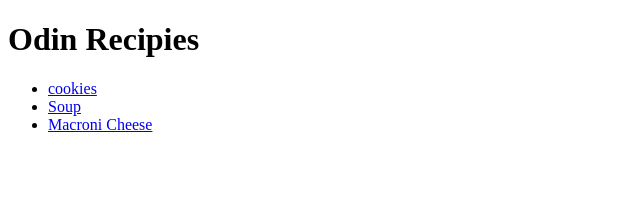
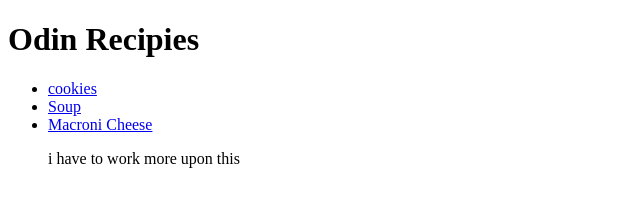
Before and after one commit to dextroet/odin-recipes, a plain HTML site: page index.html in a window 1280 px wide. Shown: the whole page, without its empty margins (0-640 px from the left). Drawn offline with Linux system fonts and the light colour scheme.

Commit message:
just checking something

```diff
--- a/index.html
+++ b/index.html
@@ -21,6 +21,9 @@
     <li><a href="/recipes/Black_bean_soup.html">Soup</a> </li>
 
      <li><a href="/recipes/macroni_cheese.html">Macroni Cheese</a></li>
+     <p>
+        i have to work more upon this
+     </p>
 
      </ul>
 </body>
```
